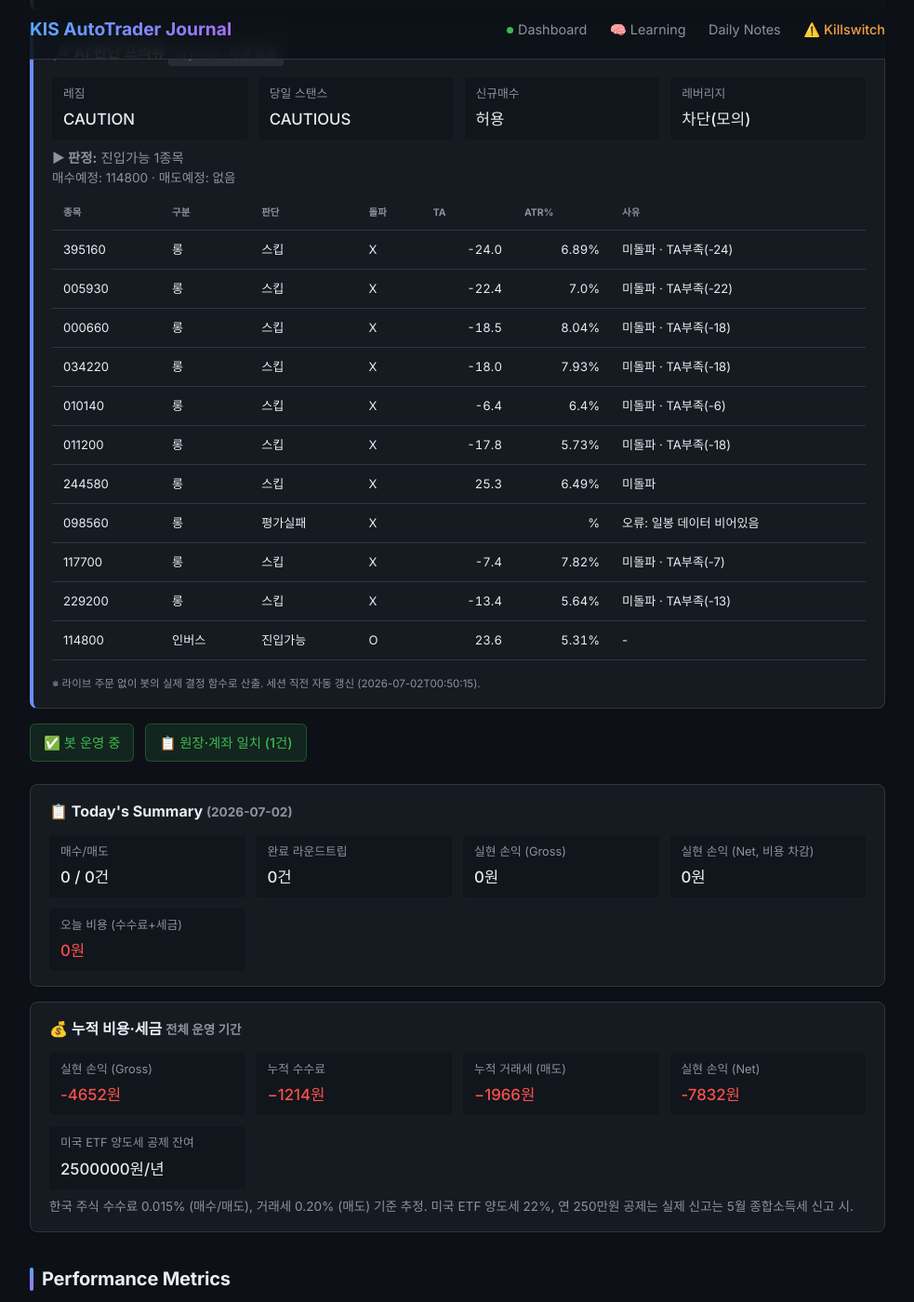
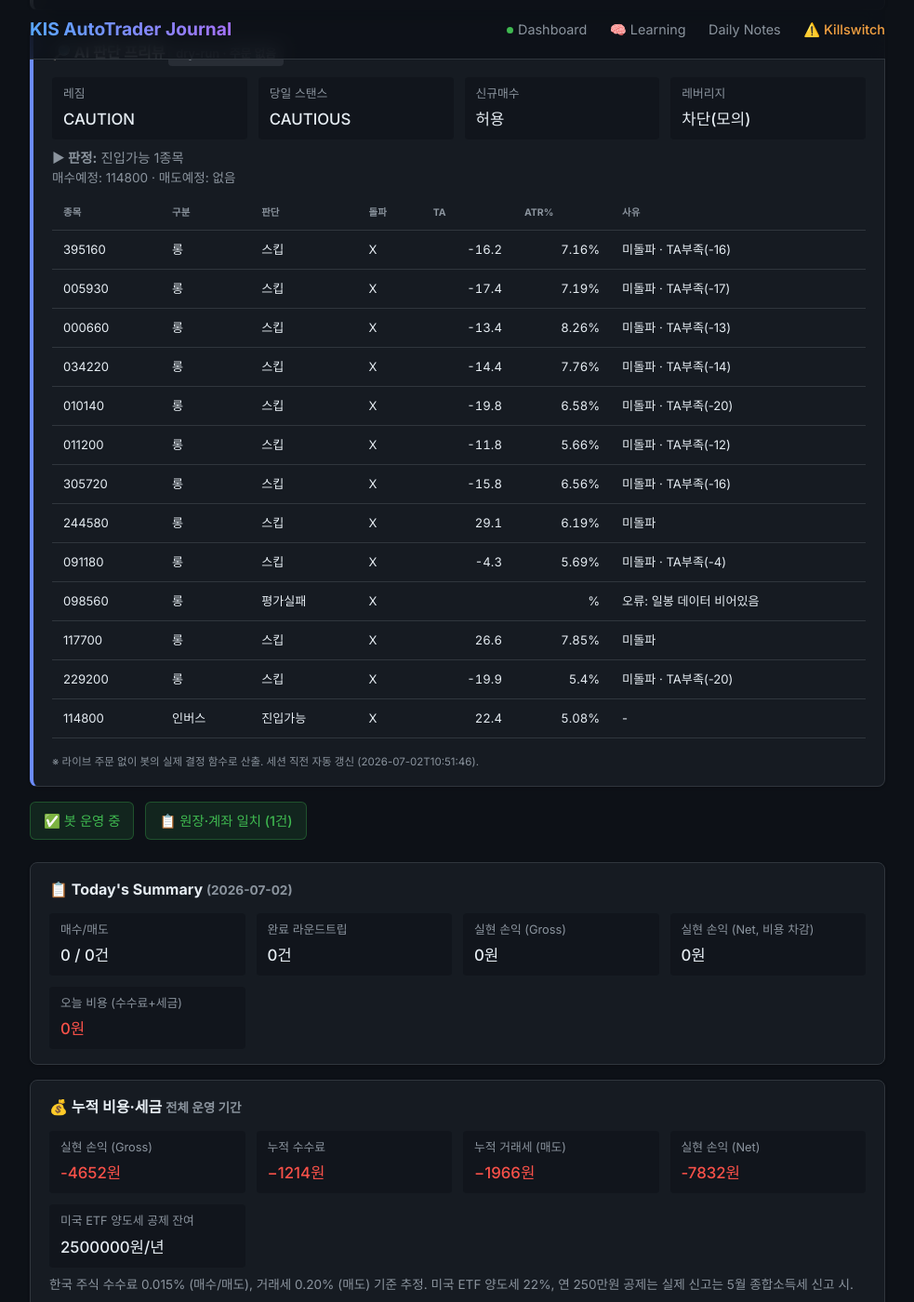
Before and after one commit to BudongJW/kis-trading-journal, a Jekyll site: the page built from index.html, in a window 1280 px wide and 1400 px high, scrolled down 809 px. Shown: the whole window at 93% size, without its empty margins (148-1131 px from the left). Built offline with Jekyll 4.4.1, drawn with Linux system fonts in a browser that asks for light colours; nearby versions of some CDN libraries.

Commit message:
auto: dry-run preview 07-02 01:52Z

```diff
--- a/_data/dry_run.json
+++ b/_data/dry_run.json
@@ -1,5 +1,5 @@
 {
-  "generated_at": "2026-07-02T00:50:15",
+  "generated_at": "2026-07-02T10:51:46",
   "mode": "DRY-RUN (읽기 전용, 주문 없음)",
   "market": {
     "regime": "CAUTION",
@@ -7,7 +7,7 @@
     "regime_detail": "카나리아 1/2 음전환",
     "day_stance": "CAUTIOUS",
     "day_stance_forced": false,
-    "briefing": "오늘 스탠스 신중(CAUTIOUS) · 레짐 CAUTION·신뢰도 58% · 美 오버나이트 bullish(+1.6%) · 고변동(76.0%ile) · 예산 40%·최대 2종목·허용 롱/인버스",
+    "briefing": "오늘 스탠스 신중(CAUTIOUS) · 레짐 CAUTION·신뢰도 62% · 美 오버나이트 neutral(-0.7%) · 예산 40%·최대 2종목·허용 롱/인버스",
     "blocks_new_buys": false
   },
   "gates": {
@@ -16,7 +16,7 @@
     "leverage_gate_reason": "레짐 CAUTION(BULL 아님) → 레버리지 금지"
   },
   "account": {
-    "cash": 577424,
+    "cash": 327890,
     "holdings_readable": {
       "114800": 276
     }
@@ -25,7 +25,7 @@
     {
       "symbol": "114800",
       "qty": 276,
-      "price": 927,
+      "price": 955,
       "would_sell": false,
       "reason": ""
     }
@@ -36,70 +36,90 @@
       "type": "롱",
       "decision": "스킵",
       "breakout": false,
-      "ta": -24.0,
-      "atr_pct": 6.89,
+      "ta": -16.2,
+      "atr_pct": 7.16,
       "fee_gate_ok": true,
-      "why_skip": "미돌파 · TA부족(-24)"
+      "why_skip": "미돌파 · TA부족(-16)"
     },
     {
       "symbol": "005930",
       "type": "롱",
       "decision": "스킵",
       "breakout": false,
-      "ta": -22.4,
-      "atr_pct": 7.0,
+      "ta": -17.4,
+      "atr_pct": 7.19,
       "fee_gate_ok": true,
-      "why_skip": "미돌파 · TA부족(-22)"
+      "why_skip": "미돌파 · TA부족(-17)"
     },
     {
       "symbol": "000660",
       "type": "롱",
       "decision": "스킵",
       "breakout": false,
-      "ta": -18.5,
-      "atr_pct": 8.04,
+      "ta": -13.4,
+      "atr_pct": 8.26,
       "fee_gate_ok": true,
-      "why_skip": "미돌파 · TA부족(-18)"
+      "why_skip": "미돌파 · TA부족(-13)"
     },
     {
       "symbol": "034220",
       "type": "롱",
       "decision": "스킵",
       "breakout": false,
-      "ta": -18.0,
-      "atr_pct": 7.93,
+      "ta": -14.4,
+      "atr_pct": 7.76,
       "fee_gate_ok": true,
-      "why_skip": "미돌파 · TA부족(-18)"
+      "why_skip": "미돌파 · TA부족(-14)"
     },
     {
       "symbol": "010140",
       "type": "롱",
       "decision": "스킵",
       "breakout": false,
-      "ta": -6.4,
-      "atr_pct": 6.4,
+      "ta": -19.8,
+      "atr_pct": 6.58,
       "fee_gate_ok": true,
-      "why_skip": "미돌파 · TA부족(-6)"
+      "why_skip": "미돌파 · TA부족(-20)"
     },
     {
       "symbol": "011200",
       "type": "롱",
       "decision": "스킵",
       "breakout": false,
-      "ta": -17.8,
-      "atr_pct": 5.73,
+      "ta": -11.8,
+      "atr_pct": 5.66,
       "fee_gate_ok": true,
-      "why_skip": "미돌파 · TA부족(-18)"
+      "why_skip": "미돌파 · TA부족(-12)"
+    },
+    {
+      "symbol": "305720",
+      "type": "롱",
+      "decision": "스킵",
+      "breakout": false,
+      "ta": -15.8,
+      "atr_pct": 6.56,
+      "fee_gate_ok": true,
+      "why_skip": "미돌파 · TA부족(-16)"
     },
     {
       "symbol": "244580",
       "type": "롱",
       "decision": "스킵",
       "breakout": false,
-      "ta": 25.3,
-      "atr_pct": 6.49,
+      "ta": 29.1,
+      "atr_pct": 6.19,
       "fee_gate_ok": true,
       "why_skip": "미돌파"
+    },
+    {
+      "symbol": "091180",
+      "type": "롱",
+      "decision": "스킵",
+      "breakout": false,
+      "ta": -4.3,
+      "atr_pct": 5.69,
+      "fee_gate_ok": true,
+      "why_skip": "미돌파 · TA부족(-4)"
     },
     {
       "symbol": "098560",
@@ -112,44 +132,44 @@
       "type": "롱",
       "decision": "스킵",
       "breakout": false,
-      "ta": -7.4,
-      "atr_pct": 7.82,
+      "ta": 26.6,
+      "atr_pct": 7.85,
       "fee_gate_ok": true,
-      "why_skip": "미돌파 · TA부족(-7)"
+      "why_skip": "미돌파"
     },
     {
       "symbol": "229200",
       "type": "롱",
       "decision": "스킵",
       "breakout": false,
-      "ta": -13.4,
-      "atr_pct": 5.64,
+      "ta": -19.9,
+      "atr_pct": 5.4,
       "fee_gate_ok": true,
-      "why_skip": "미돌파 · TA부족(-13)"
+      "why_skip": "미돌파 · TA부족(-20)"
     },
     {
       "symbol": "114800",
       "type": "인버스",
-      "entry_via": "돌파",
+      "entry_via": "TA신호(+22)",
       "decision": "진입가능",
-      "breakout": true,
-      "ta": 23.6,
-      "atr_pct": 5.31,
+      "breakout": false,
+      "ta": 22.4,
+      "atr_pct": 5.08,
       "fee_gate_ok": true,
       "why_skip": "-"
     }
   ],
   "gap_recovery": {
     "enabled_live": true,
-    "now_kst": "00:50",
+    "now_kst": "10:52",
     "window": "09:00~09:20",
     "candidates": [
       {
         "symbol": "395160",
         "name": "KODEX 미국나스닥100TR",
         "decision": "스킵",
-        "gap_open_pct": 0.14,
-        "intraday_pct": -1.71,
+        "gap_open_pct": -7.37,
+        "intraday_pct": 1.92,
         "in_window": false,
         "reason": "촉발 없음(오버나이트=normal≠aggressive_buy)"
       },
@@ -157,8 +177,8 @@
         "symbol": "005930",
         "name": "삼성전자",
         "decision": "스킵",
-        "gap_open_pct": 0.15,
-        "intraday_pct": -5.98,
+        "gap_open_pct": -7.79,
+        "intraday_pct": 3.79,
         "in_window": false,
         "reason": "촉발 없음(오버나이트=normal≠aggressive_buy)"
       },
@@ -166,8 +186,8 @@
         "symbol": "000660",
         "name": "SK하이닉스",
         "decision": "스킵",
-        "gap_open_pct": 0.57,
-        "intraday_pct": -3.94,
+        "gap_open_pct": -8.16,
+        "intraday_pct": 2.72,
         "in_window": false,
         "reason": "촉발 없음(오버나이트=normal≠aggressive_buy)"
       },
@@ -175,8 +195,8 @@
         "symbol": "034220",
         "name": "LG디스플레이",
         "decision": "스킵",
-        "gap_open_pct": 1.82,
-        "intraday_pct": -5.03,
+        "gap_open_pct": -1.35,
+        "intraday_pct": 4.91,
         "in_window": false,
         "reason": "촉발 없음(오버나이트=normal≠aggressive_buy)"
       },
@@ -184,8 +204,8 @@
         "symbol": "010140",
         "name": "삼성중공업",
         "decision": "스킵",
-        "gap_open_pct": 1.93,
-        "intraday_pct": 0.0,
+        "gap_open_pct": -0.42,
+        "intraday_pct": -0.85,
         "in_window": false,
         "reason": "촉발 없음(오버나이트=normal≠aggressive_buy)"
       },
@@ -193,8 +213,17 @@
         "symbol": "011200",
         "name": "HMM",
         "decision": "스킵",
-        "gap_open_pct": 1.56,
-        "intraday_pct": -1.27,
+        "gap_open_pct": 0.43,
+        "intraday_pct": 3.68,
+        "in_window": false,
+        "reason": "촉발 없음(오버나이트=normal≠aggressive_buy)"
+      },
+      {
+        "symbol": "305720",
+        "name": "KODEX 2차전지",
+        "decision": "스킵",
+        "gap_open_pct": -0.21,
+        "intraday_pct": 0.21,
         "in_window": false,
         "reason": "촉발 없음(오버나이트=normal≠aggressive_buy)"
       },
@@ -202,8 +231,17 @@
         "symbol": "244580",
         "name": "KODEX 바이오",
         "decision": "스킵",
-        "gap_open_pct": 1.34,
-        "intraday_pct": -0.16,
+        "gap_open_pct": -1.32,
+        "intraday_pct": 1.34,
+        "in_window": false,
+        "reason": "촉발 없음(오버나이트=normal≠aggressive_buy)"
+      },
+      {
+        "symbol": "091180",
+        "name": "KODEX 자동차",
+        "decision": "스킵",
+        "gap_open_pct": -1.87,
+        "intraday_pct": 3.89,
         "in_window": false,
         "reason": "촉발 없음(오버나이트=normal≠aggressive_buy)"
       },
@@ -220,8 +258,8 @@
         "symbol": "117700",
         "name": "KODEX 철강",
         "decision": "스킵",
-        "gap_open_pct": 2.06,
-        "intraday_pct": 3.37,
+        "gap_open_pct": -1.95,
+        "intraday_pct": 1.18,
         "in_window": false,
         "reason": "촉발 없음(오버나이트=normal≠aggressive_buy)"
       },
@@ -229,8 +267,8 @@
         "symbol": "229200",
         "name": "KODEX KOSDAQ150",
         "decision": "스킵",
-        "gap_open_pct": 0.21,
-        "intraday_pct": 0.15,
+        "gap_open_pct": -2.95,
+        "intraday_pct": -1.24,
         "in_window": false,
         "reason": "촉발 없음(오버나이트=normal≠aggressive_buy)"
       }
@@ -250,10 +288,10 @@
       "symbol": "SCHG",
       "type": "long",
       "decision": "스킵",
-      "breakout": true,
+      "breakout": false,
       "ta": 6.1,
       "atr_pct": 1.44,
-      "why_skip": "TA부족(+6)"
+      "why_skip": "미돌파 · TA부족(+6)"
     },
     {
       "symbol": "XLF",
@@ -266,7 +304,7 @@
       "type": "inverse",
       "decision": "스킵",
       "breakout": false,
-      "ta": 11.1,
+      "ta": 11.2,
       "atr_pct": 1.2,
       "why_skip": "미돌파 · TA부족(+11)"
     },
@@ -276,7 +314,7 @@
       "decision": "스킵",
       "breakout": false,
       "ta": 11.4,
-      "atr_pct": 2.0,
+      "atr_pct": 1.99,
       "why_skip": "미돌파 · TA부족(+11)"
     },
     {
@@ -284,18 +322,18 @@
       "type": "defensive",
       "decision": "스킵",
       "breakout": false,
-      "ta": 15.9,
-      "atr_pct": 0.57,
-      "why_skip": "미돌파 · 수수료게이트"
+      "ta": -1.1,
+      "atr_pct": 0.58,
+      "why_skip": "미돌파 · TA부족(-1) · 수수료게이트"
     },
     {
       "symbol": "SHY",
       "type": "defensive",
       "decision": "스킵",
       "breakout": false,
-      "ta": 1.3,
+      "ta": 8.7,
       "atr_pct": 0.09,
-      "why_skip": "미돌파 · TA부족(+1) · 수수료게이트"
+      "why_skip": "미돌파 · TA부족(+9) · 수수료게이트"
     }
   ],
   "us_summary": {
```
